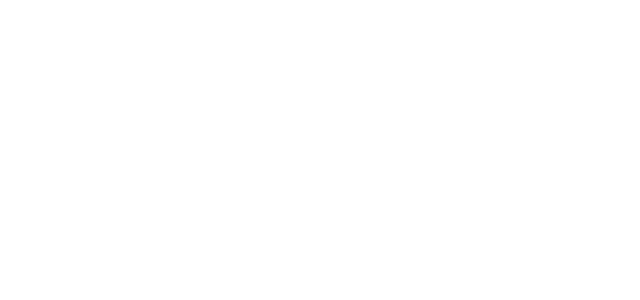
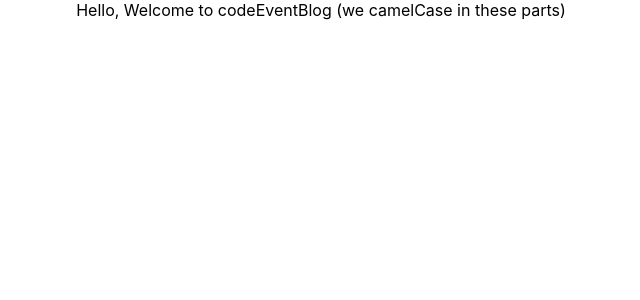
Before and after one commit to jerquinigo/codeEventBlog, a React (Create React App) app in the folder frontend/: page / in a window 1280 px wide. Shown: the top 300 px of the page, without its empty margins (319-959 px from the left). Built offline with nearby package versions, Linux system fonts and the light colour scheme.

Commit message:
chore: create simple welcome screen

```diff
--- a/frontend/src/App.js
+++ b/frontend/src/App.js
@@ -11,6 +11,7 @@
   const [ state, setState ]  = useState(null);
   return (
     <div className="App">
+      <div>Hello, Welcome to codeEventBlog (we camelCase in these parts)</div>
       <Switch>
       <Route path='/login' component={Login} />
       <PrivateRoute exact path="/feed" component={Feed}/>
```
